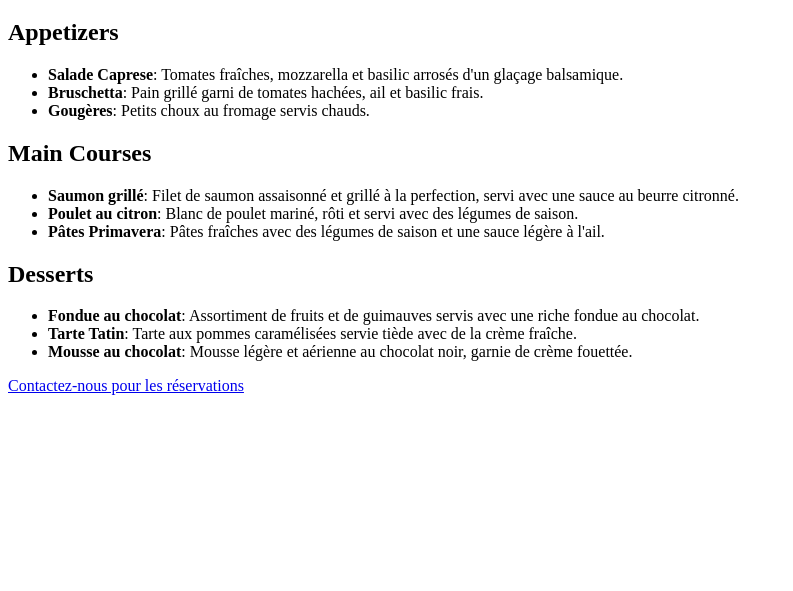
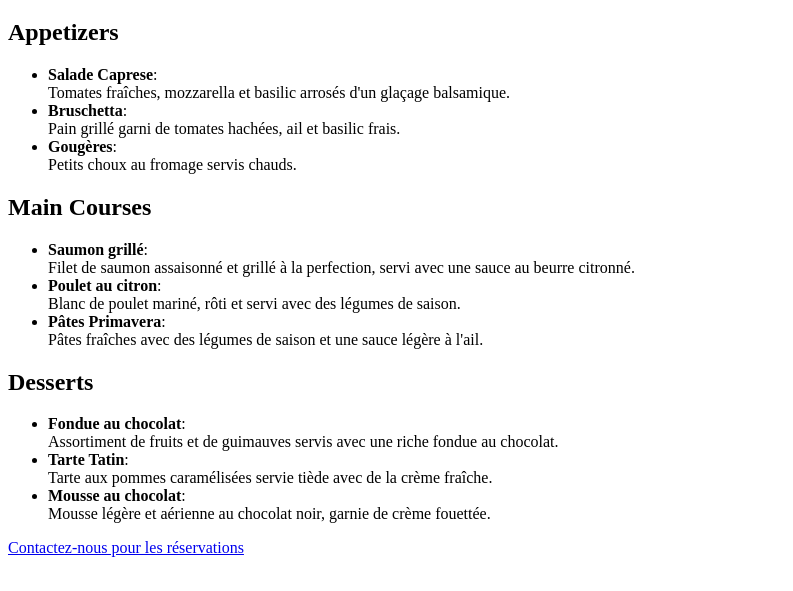
Before and after one commit to anick-e2c/Restaurant_projet, a plain HTML site: page index.html in a window 1280 px wide. Shown: the part 61-652 px from the top of the page, without its empty margins (0-793 px from the left). Drawn offline with Linux system fonts and the light colour scheme.

Commit message:
agencemment des sectons

```diff
--- a/index.html
+++ b/index.html
@@ -1,56 +1,76 @@
 <!DOCTYPE html>
-<html lang="en">
+<html lang="fr">
 
 <head>
    <meta charset="UTF-8">
    <meta name="viewport" content="width=device-width, initial-scale=1.0">
-
    <title>Delicious Bites Menu</title>
 </head>
 
 <body>
    <h1>Delicious Bites Menu</h1>
-
+    <!--les entrees-->
+   <section  class="entrees">
+        <div>
+            <p>
                 <h2>Appetizers</h2>
+            </p>
+            <div>
                 <ul>
                     <li>
-           <strong>Salade Caprese</strong>: Tomates fraîches, mozzarella et basilic arrosés d'un glaçage balsamique.
+                        <strong>Salade Caprese</strong>: <br> Tomates fraîches, mozzarella et basilic arrosés d'un glaçage balsamique.
                     </li>
                     <li>
-           <strong>Bruschetta</strong>: Pain grillé garni de tomates hachées, ail et basilic frais.
+                        <strong>Bruschetta</strong>: <br> Pain grillé garni de tomates hachées, ail et basilic frais.
                     </li>
                     <li>
-           <strong>Gougères</strong>: Petits choux au fromage servis chauds.
+                        <strong>Gougères</strong>: <br> Petits choux au fromage servis chauds.
                     </li>
                 </ul>
-
+            </div>
+        </div>
+   </section>
+   <section class="plat_principaux">
+    <div>
+        <p>
             <h2>Main Courses</h2>
+        </p>
+        <div>
             <ul>
                 <li>
-           <strong>Saumon grillé</strong>: Filet de saumon assaisonné et grillé à la perfection, servi avec une sauce au beurre citronné.
+                    <strong>Saumon grillé</strong>:  <br> Filet de saumon assaisonné et grillé à la perfection, servi avec une sauce au beurre citronné.
                 </li>
                 <li>
-           <strong>Poulet au citron</strong>: Blanc de poulet mariné, rôti et servi avec des légumes de saison.
+                    <strong>Poulet au citron</strong>: <br> Blanc de poulet mariné, rôti et servi avec des légumes de saison.
                 </li>
                 <li>
-           <strong>Pâtes Primavera</strong>: Pâtes fraîches avec des légumes de saison et une sauce légère à l'ail.
+                    <strong>Pâtes Primavera</strong>: <br>Pâtes fraîches avec des légumes de saison et une sauce légère à l'ail.
                 </li>
             </ul>
-
+        </div>
+    </div>
+   </section>
+   <section class="desserts">
+    <div>
+        <p>
             <h2>Desserts</h2>
+        </p>
+        <div>
             <ul>
                 <li>
-           <strong>Fondue au chocolat</strong>: Assortiment de fruits et de guimauves servis avec une riche fondue au chocolat.
+                    <strong>Fondue au chocolat</strong>: <br> Assortiment de fruits et de guimauves servis avec une riche fondue au chocolat.
                 </li>
                 <li>
-           <strong>Tarte Tatin</strong>: Tarte aux pommes caramélisées servie tiède avec de la crème fraîche.
+                    <strong>Tarte Tatin</strong>: <br>Tarte aux pommes caramélisées servie tiède avec de la crème fraîche.
                 </li>
                 <li>
-           <strong>Mousse au chocolat</strong>: Mousse légère et aérienne au chocolat noir, garnie de crème fouettée.
+                    <strong>Mousse au chocolat</strong>: <br>Mousse légère et aérienne au chocolat noir, garnie de crème fouettée.
                 </li>
             </ul>
-
-   <p><a href="contact.html">Contactez-nous pour les réservations</a></p>
+        </div>
+    </div>
+   </section>
+   <p><a href="#">Contactez-nous pour les réservations</a></p>
 </body>
 
 </html>
```
Lines whose indentation alone changed are shown as unchanged.
